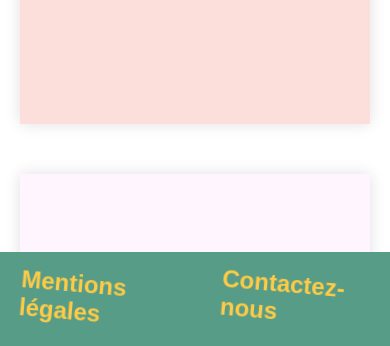
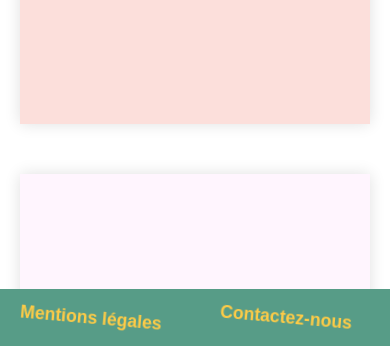
Before and after one commit to PiotMaxime/PiotMaxime-P3.github.io, a website: page Index.html in a window 390 px wide. Shown: the part 496-842 px from the top of the page. Drawn offline with Linux system fonts and the light colour scheme; a web font is replaced by a local one.

Commit message:
Correction responsive

```diff
--- a/Sass/Layouts/_Responsive.scss
+++ b/Sass/Layouts/_Responsive.scss
@@ -13,7 +13,8 @@
     }
     footer h4
     {
-        font-size: 1.5em;
+        width: 150px;
+        font-size: 1.1em;
         font-weight: bold;
     }
     .Note
```
Also changed, not shown: Public/CSS/Style.css, 1 other file.
